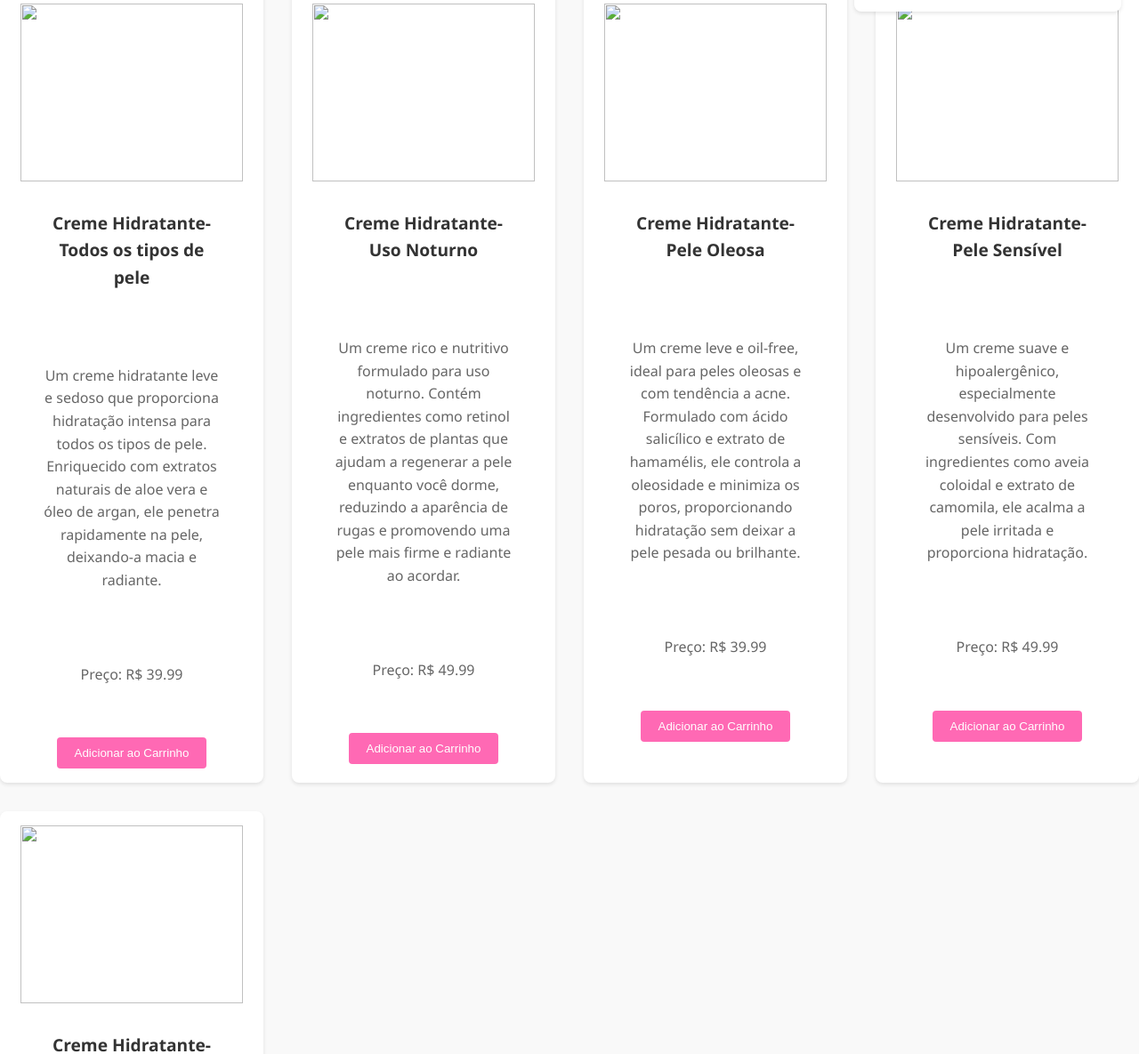
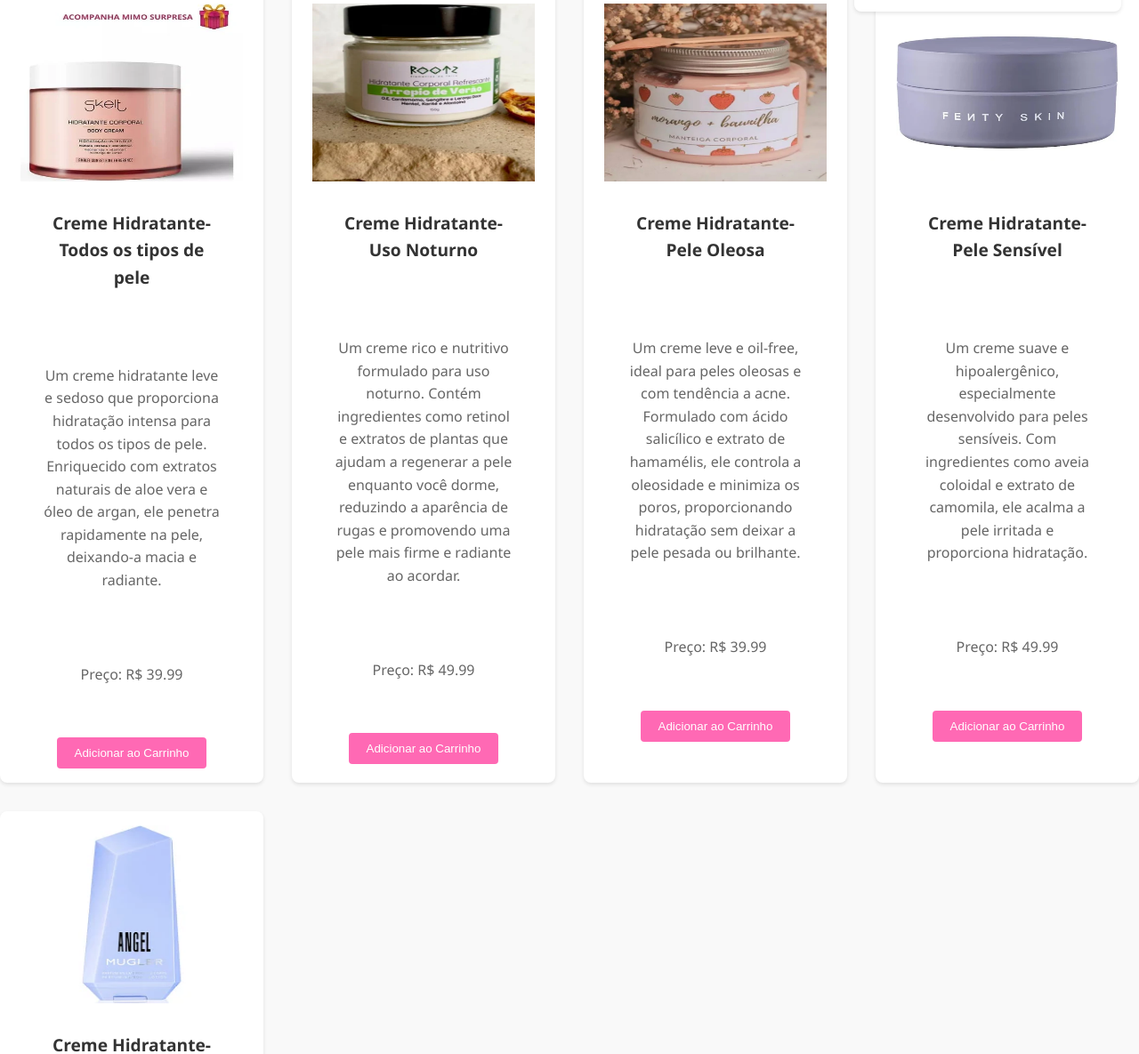
Before and after one commit to danyazevedo/Stilus-Cosmeticos, a plain HTML site: page cosmeticos.html in a window 1280 px wide. Shown: the part 202-1387 px from the top of the page at 89% size. Drawn offline with Linux system fonts and the light colour scheme.

Commit message:
Update cosmeticos.html

```diff
--- a/cosmeticos.html
+++ b/cosmeticos.html
@@ -36,14 +36,14 @@
         <h2>Cosméticos</h2>
         <div class="product-list row">
             <div class="product col">
-                <img src="imagem/perfumes femininos/shopping (30).webp"Perfume Floral>
+                <img src="shopping (30).webp"Perfume Floral>
                 <h3>Creme Hidratante-Todos os tipos de pele</h3>
                 <P class="description">Um creme hidratante leve e sedoso que proporciona hidratação intensa para todos os tipos de pele. Enriquecido com extratos naturais de aloe vera e óleo de argan, ele penetra rapidamente na pele, deixando-a macia e radiante.</P>
                 <p>Preço: R$ 39.99</p>
                 <button onclick="addToCart('Creme Hidratante', 39.99)">Adicionar ao Carrinho</button>
             </div>
             <div class="product col">
-                <img src="imagem/perfumes femininos/shopping (32).webp"Perfume Floral>
+                <img src="shopping (32).webp"Perfume Floral>
                 <h3>Creme Hidratante-Uso Noturno</h3>
                 <p class="description"> Um creme rico e nutritivo formulado para uso noturno. Contém ingredientes como retinol e extratos de plantas que ajudam a regenerar a pele enquanto você dorme, reduzindo a aparência de rugas e promovendo uma pele mais firme e radiante ao acordar.</p>
                 <p>Preço: R$ 49.99</p>
@@ -53,14 +53,14 @@
 
 
             <div class="product col">
-                <img src="imagem/perfumes femininos/shopping (33).webp"Perfume Floral>
+                <img src="shopping (33).webp"Perfume Floral>
                 <h3>Creme Hidratante-Pele Oleosa</h3>
                 <p class="description">Um creme leve e oil-free, ideal para peles oleosas e com tendência a acne. Formulado com ácido salicílico e extrato de hamamélis, ele controla a oleosidade e minimiza os poros, proporcionando hidratação sem deixar a pele pesada ou brilhante.</p>
                 <p>Preço: R$ 39.99</p>
                 <button onclick="addToCart('Creme Hidratante', 39.99)">Adicionar ao Carrinho</button>
             </div>
             <div class="product col">
-                <img src="imagem/perfumes femininos/shopping (29).webp"Perfume Floral>
+                <img src="shopping (29).webp"Perfume Floral>
                 <h3>Creme Hidratante-Pele Sensível</h3>
                 <p class="description">Um creme suave e hipoalergênico, especialmente desenvolvido para peles sensíveis. Com ingredientes como aveia coloidal e extrato de camomila, ele acalma a pele irritada e proporciona hidratação.</p>
                 <p>Preço: R$ 49.99</p>
@@ -69,7 +69,7 @@
             <!-- Add more products as needed -->
 
             <div class="product col">
-                <img src="imagem/perfumes femininos/shopping (28).webp"Perfume Floral>
+                <img src="shopping (28).webp"Perfume Floral>
                 <h3>Creme Hidratante-Protetor Solar</h3>
                 <p class="description">Um creme hidratante que combina hidratação com proteção solar. Com FPS 30, ele protege a pele dos danos causados pelos raios UV, enquanto ingredientes como ácido hialurônico e vitamina E mantêm a pele hidratada e saudável.</p>
                 <p>Preço: R$ 39.99</p>
```
